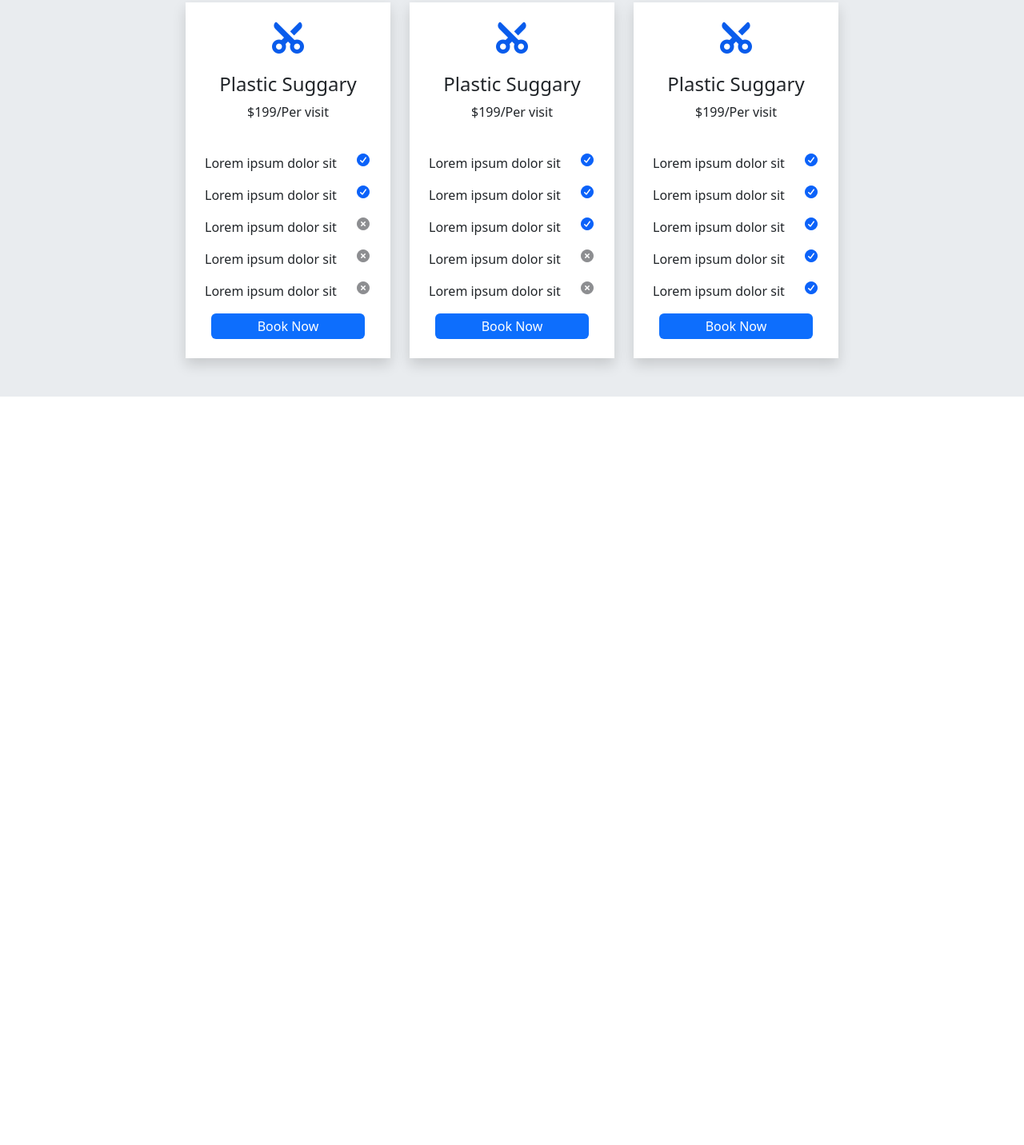
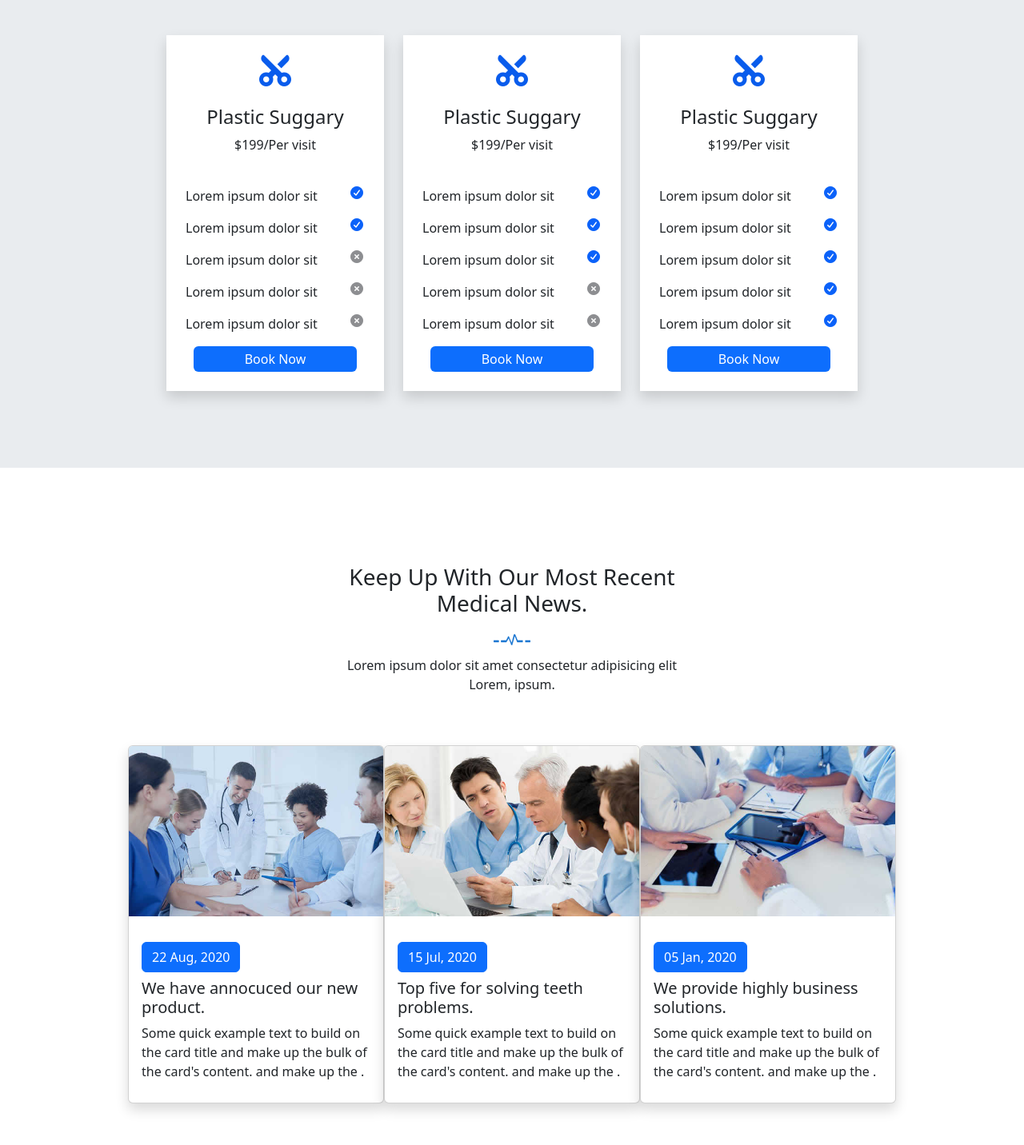
Before and after one commit to Gasbiachraf/Medi_Plus, a plain HTML site: page index.html in a window 1280 px wide. Shown: the part 3788-5220 px from the top of the page at 80% size. Before the commit the page ends 4284 px from the top, so only its background shows below. Drawn offline with nearby package versions, Linux system fonts and the light colour scheme.

Commit message:
home-section9

```diff
--- a/index.html
+++ b/index.html
@@ -215,7 +215,7 @@
             <div class="d-flex flex-column align-items-center w-75">
                 <div class="d-flex flex-column align-items-center">
                     <h3 class="pt-lg-5 w-75 text-center ">We Offre Different Services To Improve Your Health</h3>
-                    <img class="py-2" width="5%" src="./public/img/section-img.png" alt="IMAGE">
+                    <img class="py-2" width="8%" src="./public/img/section-img.png" alt="IMAGE">
                     <P class="w-75 text-center pb-5">Lorem ipsum dolor sit amet consectetur adipisicing elit.
                         Repellendus,
                         vitae Lorem.</P>
@@ -285,7 +285,7 @@
             <div class="d-flex flex-column align-items-center w-75">
                 <div class="d-flex flex-column align-items-center">
                     <h3 class="pt-lg-5 w-75 text-center ">We Maintain Cleanliness Riles inside Our Hospital</h3>
-                    <img class="py-2" width="5%" src="./public/img/section-img.png" alt="IMAGE">
+                    <img class="py-2" width="8%" src="./public/img/section-img.png" alt="IMAGE">
                     <P class="w-75 text-center pb-5">Lorem ipsum dolor sit amet consectetur adipisicing elit.
                         Repellendus,
                         vitae Lorem.</P>
@@ -300,7 +300,7 @@
             <div class="d-flex flex-column align-items-center w-100">
                 <div class="d-flex flex-column align-items-center">
                     <h3 class="pt-lg-5 w-75 text-center ">We Offre Different Services To Improve Your Health</h3>
-                    <img class="py-2" width="5%" src="./public/img/section-img.png" alt="IMAGE">
+                    <img class="py-2" width="8%" src="./public/img/section-img.png" alt="IMAGE">
                     <P class="w-75 text-center pb-5">Lorem ipsum dolor sit amet consectetur adipisicing elit.
                         Repellendus,
                         vitae Lorem.</P>
@@ -369,13 +369,13 @@
             <div class="d-flex flex-column align-items-center w-100">
                 <div class="d-flex flex-column align-items-center">
                     <h3 class="pt-lg-5 w-75 text-center">We Provide You The Best treatment In Resonable Price</h3>
-                    <img class="py-2" width="5%" src="./public/img/section-img.png" alt="IMAGE">
+                    <img class="py-2" width="8%" src="./public/img/section-img.png" alt="IMAGE">
                     <P class="w-75 text-center pb-5">Lorem ipsum dolor sit amet consectetur adipisicing elit.
                         Repellendus,
                         vitae Lorem.</P>
                 </div>
             </div>
-            <div class="sec8-child2 d-flex  justify-content-center  ">
+            <div class="sec8-child2 d-flex  justify-content-center pb-lg-5 ">
                 <div class="w-25 bg-white d-flex flex-column align-items-center shadow ">
                     <i class="fa-solid fa-scissors fa-rotate-270 fs-1 py-4" style="color: #095cec;"></i>
                     <h4>Plastic Suggary</h4>
@@ -462,6 +462,51 @@
                 </div>
             </div>
         </section>
+        <!-- section9 -->
+        <section class="d-flex  flex-column justify-content-center align-items-center py-5 ">
+            <div class="d-flex flex-column align-items-center w-100 pt-lg-4">
+                <div class="d-flex flex-column align-items-center">
+                    <h3 class="pt-lg-5 w-75 text-center">Keep Up With Our Most Recent Medical News.</h3>
+                    <img class="py-2" width="8%" src="./public/img/section-img.png" alt="IMAGE">
+                    <P class="w-75 text-center pb-5">Lorem ipsum dolor sit amet consectetur adipisicing elit Lorem,
+                        ipsum.
+                    </P>
+                </div>
+                <div class="d-flex justify-content-between w-75 pb-lg-5">
+                    <div class="card shadow" style="width: 20rem; height:28rem ;">
+                        <img src="./public/img/blog1.jpg" class="card-img-top pb-3" alt="...">
+                        <div class="card-body">
+                            <a href="#" class="btn btn-primary ">22 Aug, 2020</a>
+                            <h5 class="card-title pt-2">We have annocuced our new product.</h5>
+                            <p class="card-text">Some quick example text to build on the card title and make up the bulk
+                                of the card's content. and make up the  .
+                            </p>
+                        </div>
+                    </div>
+                    <div class="card shadow" style="width: 20rem; height:28rem ;">
+                        <img src="./public/img/blog2.jpg" class="card-img-top pb-3" alt="...">
+                        <div class="card-body">
+                            <a href="#" class="btn btn-primary ">15 Jul, 2020</a>
+                            <h5 class="card-title pt-2">Top five for solving teeth problems.</h5>
+                            <p class="card-text">Some quick example text to build on the card title and make up the bulk
+                                of the card's content. and make up the  .
+                            </p>
+                        </div>
+                    </div>
+                    <div class="card shadow " style="width: 20rem; height:28rem ;">
+                        <img src="./public/img/blog3.jpg" class="card-img-top pb-3" alt="...">
+                        <div class="card-body">
+                            <a href="#" class="btn btn-primary ">05 Jan, 2020</a>
+                            <h5 class="card-title pt-2">We provide highly business solutions.</h5>
+                            <p class="card-text">Some quick example text to build on the card title and make up the bulk
+                                of the card's content. and make up the  .
+                            </p>
+                        </div>
+                    </div>
+                </div>
+
+            </div>
+        </section>
 
     </main>
 
--- a/src/sass/modules/home/_main.sass
+++ b/src/sass/modules/home/_main.sass
@@ -68,7 +68,7 @@
     width: 80vw
 // section8
 .sec8-child2
-    width: 80vw
+    width: 85vw
 
 
 
```
Also changed, not shown: public/css/app.css.
